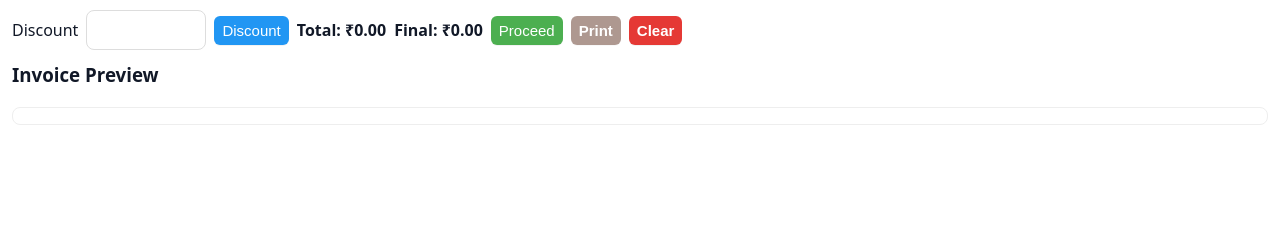
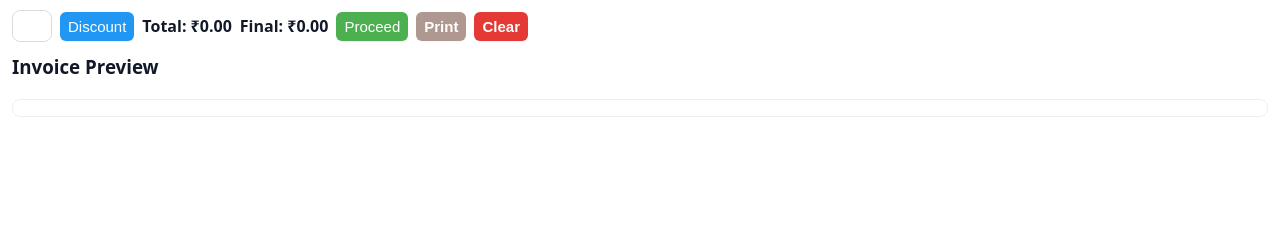
Before and after one commit to nagarjunakr55-tech/test, a Flask app: page /billing in a window 1280 px wide. Shown: the part 352-592 px from the top of the page. Run offline with Flask 3, Linux system fonts and the light colour scheme; the visitor is signed in with stand-in values (Sample User, id 1); some libraries are stand-ins or nearby versions.

Commit message:
discount filed updated

```diff
--- a/templates/billing.html
+++ b/templates/billing.html
@@ -109,8 +109,8 @@
 
 <!-- Totals + discount -->
 <div class="row" style="margin-top:10px;">
-  <label for="discount" class="nowrap">Discount</label>
-  <input id="discount" class="input-sm"  autocomplete="off" inputmode="decimal">
+
+  <input id="discount" class="input-sm" autocomplete="off" inputmode="numeric" pattern="\d{2}" maxlength="2" title="Enter a 2-digit number (10–99)" style="width:2.5em; max-width:40px; text-align:center; padding:6px;">
   <button id="applyDiscount"
         style="background:#2196f3;color:#fff;border:none;padding:6px 8px;border-radius:6px;cursor:pointer;">
     Discount
```
